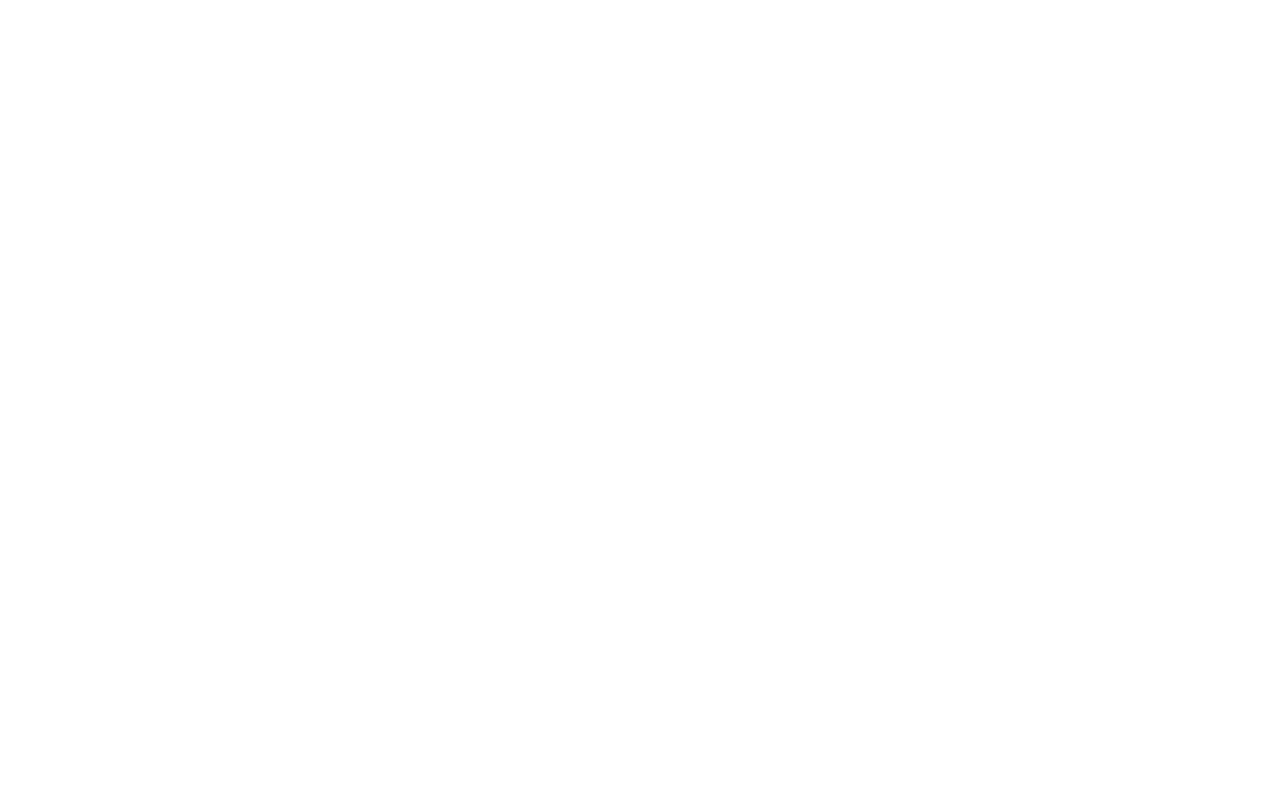
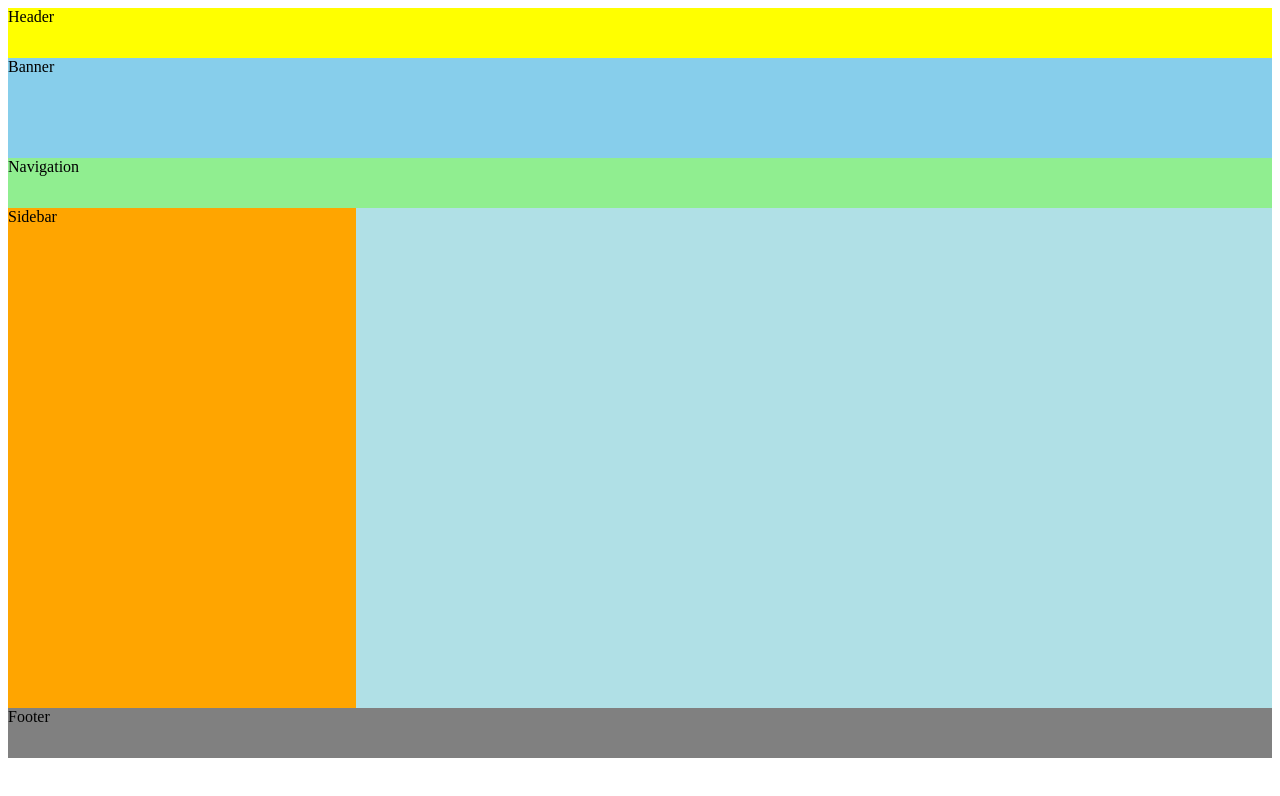
Before and after one commit to wnsdud4206/inflearnnewnextjs, a Next.js app: page / in a window 1280 px wide. Shown: the top 796 px of the page. Built offline with nearby package versions, Linux system fonts and the light colour scheme.

Commit message:
20240105 14-글로벌 스타일과 폰트 0:06~

```diff
--- a/pages/_app.tsx
+++ b/pages/_app.tsx
@@ -1,21 +1,13 @@
-import { ApolloClient, ApolloProvider, InMemoryCache } from '@apollo/client'
-import type { AppProps } from 'next/app'
-// import type { AppProps } from 'next/dist/shared/lib/router/router'
+import type { AppProps } from "next/app";
+import ApolloSetting from "../src/components/commons/apollo";
+import Layout from "../src/components/commons/layout";
 
-export default function App ({ Component, pageProps }: AppProps): JSX.Element {
-  // graphql 세팅
-  const client = new ApolloClient({
-    uri: 'http://backend-example.codebootcamp.co.kr/graphql',
-    cache: new InMemoryCache() // 컴퓨터의 메모리에다가 백엔드에서 받아온 데이터 임시로 저장해 놓기 => 나중에 더 자세히 알아보기
-  })
-  // ApolloClient는 한 번 받아온 데이터는 캐시에 저장해 놓으려는 성격이 있다. 다음에 또 꺼내 쓸 수 있기 때문이다.(더 빨리 데이터를 가져오기 위함인가?)
-  // 그래서 이 캐시를 내 컴퓨터 혹은 메모리에 저장할건지 선택할 수 있다.
-  // 우리는 메모리에 저장하기 위해 InMemoryCache를 import해왔다.
-
-  // Component에서 사용할 수 있도록 ApolloProvider 컴포넌트로 감싸줘야함
+export default function App({ Component, pageProps }: AppProps): JSX.Element {
   return (
-    <ApolloProvider client={client}>
-      <Component {...pageProps} />
-    </ApolloProvider>
-  )
+    <ApolloSetting>
+      <Layout>
+        <Component {...pageProps} />
+      </Layout>
+    </ApolloSetting>
+  );
 }
--- a/pages/index.tsx
+++ b/pages/index.tsx
@@ -1,7 +1,7 @@
 import React from 'react'
 import Head from 'next/head'
 
-export default function Home() {
+export default function Home(): JSX.Element {
   return (
     <>
       <Head>
--- /dev/null
+++ b/src/components/commons/apollo/index.tsx
@@ -0,0 +1,19 @@
+import { ApolloClient, ApolloProvider, InMemoryCache } from "@apollo/client";
+
+interface IApolloSettingProps {
+  children: JSX.Element;
+}
+
+export default function ApolloSetting(props: IApolloSettingProps): JSX.Element {
+  const client = new ApolloClient({
+    uri: "http://backend-example.codebootcamp.co.kr/graphql",
+    cache: new InMemoryCache(),
+  });
+
+  // prettier-ignore
+  return (
+      <ApolloProvider client={client}>
+        {props.children}
+      </ApolloProvider>
+    )
+}
--- /dev/null
+++ b/src/components/commons/layout/banner/index.tsx
@@ -0,0 +1,12 @@
+import styled from "@emotion/styled";
+
+const Wrapper = styled.div`
+  height: 100px;
+  background-color: skyblue;
+`;
+
+export default function LayoutBanner(): JSX.Element {
+  return (
+    <Wrapper>Banner</Wrapper>
+  )
+}
--- /dev/null
+++ b/src/components/commons/layout/footer/index.tsx
@@ -0,0 +1,12 @@
+import styled from "@emotion/styled";
+
+const Wrapper = styled.div`
+  height: 50px;
+  background-color: gray;
+`;
+
+export default function LayoutFooter(): JSX.Element {
+  return (
+    <Wrapper>Footer</Wrapper>
+  )
+}
--- /dev/null
+++ b/src/components/commons/layout/header/index.tsx
@@ -0,0 +1,10 @@
+import styled from "@emotion/styled";
+
+const Wrapper = styled.div`
+  height: 50px;
+  background-color: yellow;
+`;
+
+export default function LayoutHeader(): JSX.Element {
+  return <Wrapper>Header</Wrapper>;
+}
--- /dev/null
+++ b/src/components/commons/layout/index.tsx
@@ -0,0 +1,47 @@
+import styled from "@emotion/styled";
+import { useRouter } from "next/router";
+import LayoutBanner from "./banner";
+import LayoutFooter from "./footer";
+import LayoutHeader from "./header";
+import LayoutNavigation from "./navigation";
+import LayoutSidebar from "./sidebar";
+import LayoutWrapper from "./wrapper";
+
+// 리렌더링 될 때 불필요하게 다시 만들어지지 않게 컴포넌트 밖에 작성
+// router의 asPath 프로퍼티와 HIDDEN_HEADERS를 조건부렌더링으로 비교해서 일치하면 해당 주소에서는 특정 컴포넌트가 보이지 않게
+const HIDDEN_HEADERS = [
+  "/section13/13-01-library-icon",
+  "/section13/13-02-library-star",
+];
+
+interface ILayoutProps {
+  children: JSX.Element;
+}
+
+const LayoutChildren = styled.div`
+  width: 79%;
+`;
+
+export default function Layout(props: ILayoutProps): JSX.Element {
+  const router = useRouter();
+  console.log("=====");
+  console.log(router.asPath);
+  console.log("=====");
+
+  const isHiddenHeader = HIDDEN_HEADERS.includes(router.asPath);
+
+  return (
+    <>
+      {!isHiddenHeader && <LayoutHeader />}
+      <LayoutBanner />
+      <LayoutNavigation />
+      <LayoutWrapper>
+        <>
+          <LayoutSidebar />
+          <LayoutChildren>{props.children}</LayoutChildren>
+        </>
+      </LayoutWrapper>
+      <LayoutFooter />
+    </>
+  );
+}
--- /dev/null
+++ b/src/components/commons/layout/navigation/index.tsx
@@ -0,0 +1,12 @@
+import styled from "@emotion/styled";
+
+const Wrapper = styled.div`
+  height: 50px;
+  background-color: lightgreen;
+`;
+
+export default function LayoutNavigation(): JSX.Element {
+  return (
+    <Wrapper>Navigation</Wrapper>
+  )
+}
--- /dev/null
+++ b/src/components/commons/layout/sidebar/index.tsx
@@ -0,0 +1,12 @@
+import styled from "@emotion/styled"
+
+const Wrapper = styled.aside`
+  width: 30%;
+  background-color: orange;
+`;
+
+export default function LayoutSidebar(): JSX.Element {
+  return (
+    <Wrapper>Sidebar</Wrapper>
+  )
+}
--- /dev/null
+++ b/src/components/commons/layout/wrapper/index.tsx
@@ -0,0 +1,15 @@
+import styled from "@emotion/styled";
+
+interface ILayoutWrapperProps {
+  children: JSX.Element;
+}
+
+const Wrapper = styled.div`
+  height: 500px;
+  background-color: powderblue;
+  display: flex;
+`;
+
+export default function LayoutWrapper(props: ILayoutWrapperProps): JSX.Element {
+  return <Wrapper>{props.children}</Wrapper>;
+}
```
